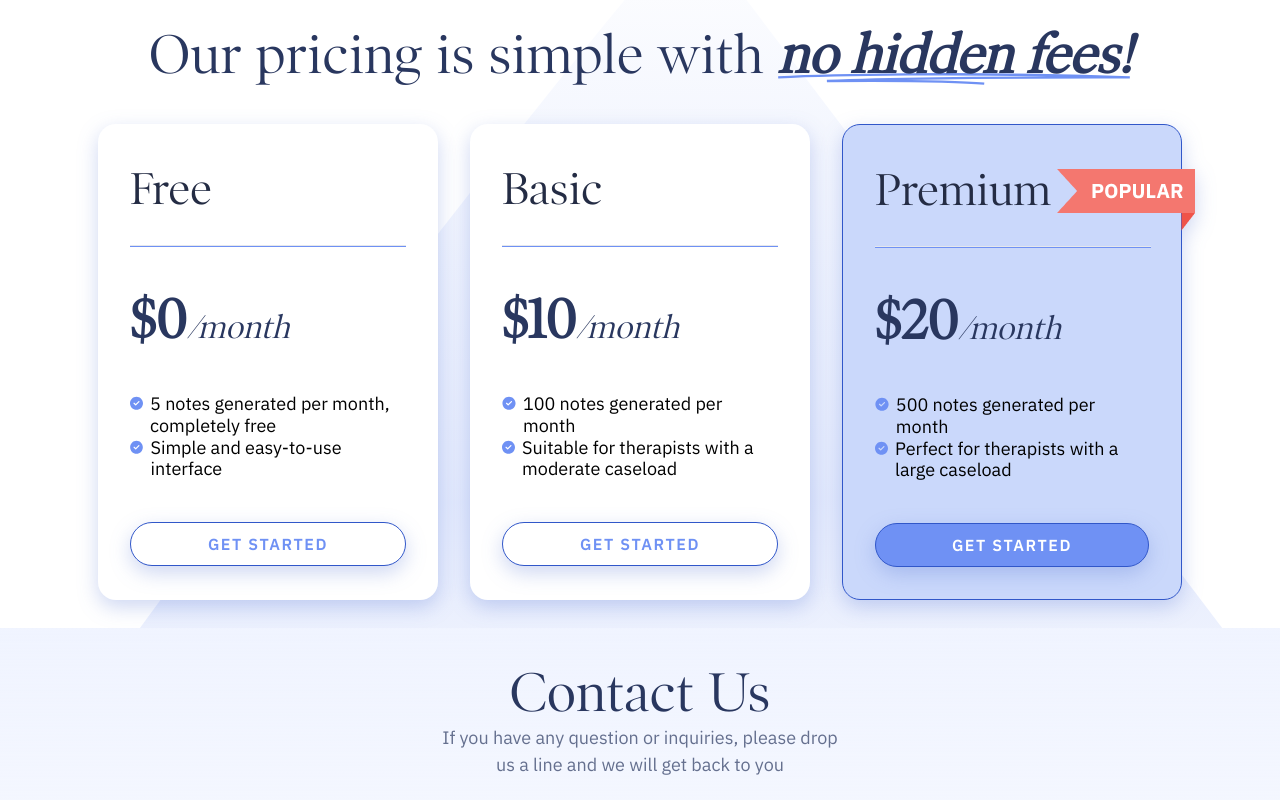
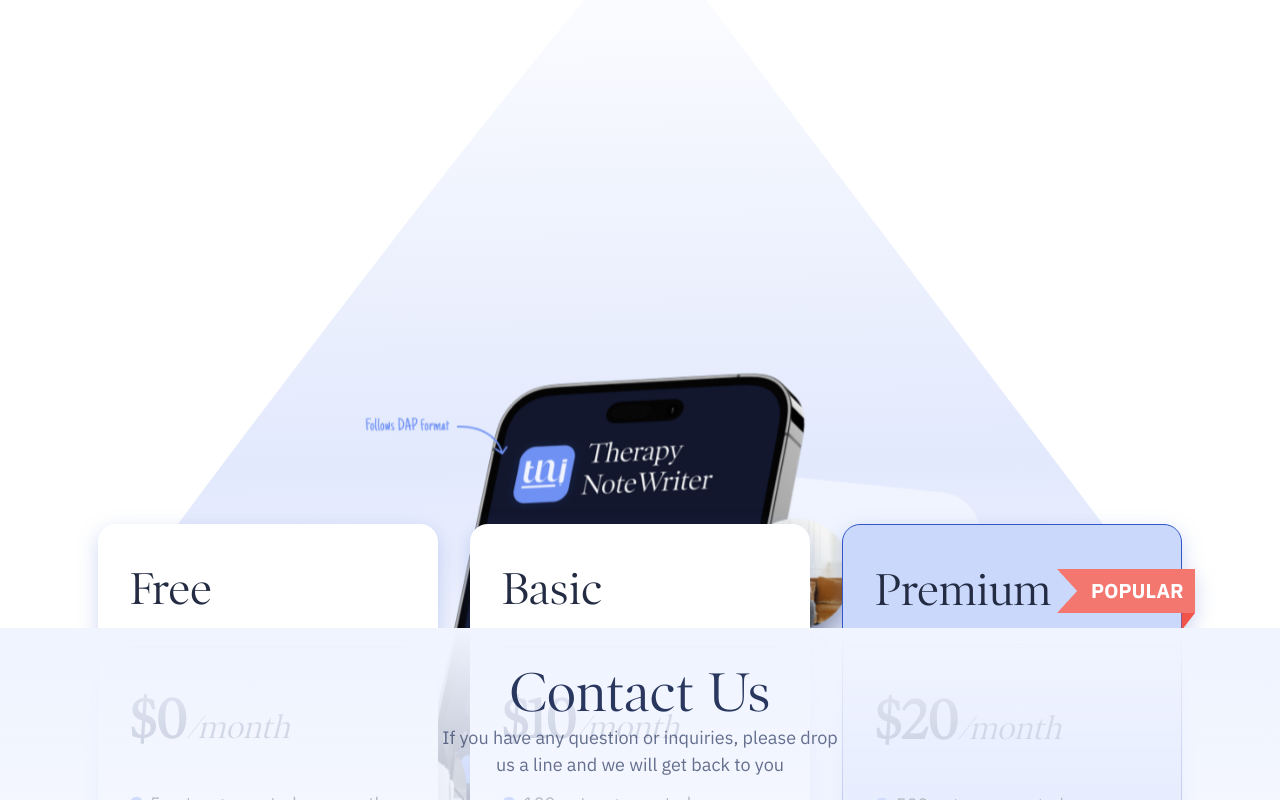
Before and after one commit to asdfstudio/therapy-note-writer-web-front, a Next.js app: page / in a window 1280 px wide. Shown: the part 3900-4700 px from the top of the page. Built offline with nearby package versions, Linux system fonts and the light colour scheme.

Commit message:
Pricing section scroll linked animation done

```diff
--- a/src/components/feedback.tsx
+++ b/src/components/feedback.tsx
@@ -54,7 +54,7 @@ const Feedback = () => {
         setCurrentIndex(newIndex);
     };
     return (
-    <div className='bg-[#F0F4FF] flex flex-col items-center'>
+        <div className='bg-[#F0F4FF] flex flex-col items-center z-[1]'>
             {/* Title */}
             <div
                 className='w-[23.6rem] mb-[3.61rem] mt-[1.81rem]
@@ -182,22 +182,30 @@ const Feedback = () => {
                 >
                     <hr
                         className={`w-[2.1875rem] h-[0.75rem] ${
-              currentIndex === 0 ? `bg-[#6F91F4] opacity-100` : `opacity-0`
+                            currentIndex === 0
+                                ? `bg-[#6F91F4] opacity-100`
+                                : `opacity-0`
                         } rounded-full`}
                     />
                     <hr
                         className={`w-[2.1875rem] h-[0.75rem] ${
-              currentIndex === 1 ? `bg-[#6F91F4] opacity-100` : `opacity-0`
+                            currentIndex === 1
+                                ? `bg-[#6F91F4] opacity-100`
+                                : `opacity-0`
                         } rounded-full`}
                     />
                     <hr
                         className={`w-[2.1875rem] h-[0.75rem] ${
-              currentIndex === 2 ? `bg-[#6F91F4] opacity-100` : `opacity-0`
+                            currentIndex === 2
+                                ? `bg-[#6F91F4] opacity-100`
+                                : `opacity-0`
                         } rounded-full`}
                     />
                     <hr
                         className={`w-[2.1875rem] h-[0.75rem] ${
-              currentIndex === 3 ? `bg-[#6F91F4] opacity-100` : `opacity-0`
+                            currentIndex === 3
+                                ? `bg-[#6F91F4] opacity-100`
+                                : `opacity-0`
                         } rounded-full`}
                     />
                 </div>
--- a/src/components/pricing.tsx
+++ b/src/components/pricing.tsx
@@ -1,8 +1,8 @@
 'use client';
 import Image from 'next/image';
 import Link from 'next/link';
-import React from 'react';
-import { motion } from 'framer-motion';
+import React, { useRef } from 'react';
+import { motion, useScroll, useTransform } from 'framer-motion';
 
 const contents = [
     {
@@ -32,16 +32,39 @@ const contents = [
 ];
 
 const Pricing = () => {
+    const titleRef = useRef<HTMLDivElement>(null);
+    const { scrollYProgress } = useScroll({
+        target: titleRef,
+        offset: ['1 1', '0 0'],
+    });
+
+    const opacityProgress = useTransform(scrollYProgress, [0, 1], [0.1, 1]);
+    const YProgress = useTransform(scrollYProgress, [0, 1], [-60, 100]);
+    const bgYProgress = useTransform(scrollYProgress, [0, 1], [500, 90]);
+    const bgBlurProgress = useTransform(
+        scrollYProgress,
+        [0, 0.8, 1],
+        ['blur(0)', 'blur(0)', 'blur(5px)']
+    );
+    const pricingYProgress = useTransform(
+        scrollYProgress,
+        [0, 0.7, 1],
+        [600, 600, 200]
+    );
+
     return (
         <div
             id='pricing'
             className=' flex flex-col items-center h-[calc(44rem)] relative
-            font-poynter_Oldstyle_Display bg-[url("/pricing-bg.svg")] bg-no-repeat '
+            font-poynter_Oldstyle_Display bg-[url("/pricing-bg.svg")] bg-no-repeat bg-cover '
         >
             <motion.div
-                initial={{ opacity: 0.3, y: 0 }}
-                whileInView={{ opacity: 1, y: 90 }}
-                transition={{ duration: 2, delay: 1 }}
+                className=' z-0'
+                ref={titleRef}
+                style={{
+                    opacity: opacityProgress,
+                    y: YProgress,
+                }}
             >
                 <h1 className='text-[3.4375rem] text-[#29375F] '>
                     <span className='font-poynter_Oldstyle_Display font-[400]'>
@@ -58,15 +81,10 @@ const Pricing = () => {
             </motion.div>
 
             <motion.div
-                // className=' relative'
-                initial={{ opacity: 1, scale: 1, y: 500 }}
-                whileInView={{
-                    opacity: 1,
-                    scale: 1,
-                    y: 90,
-                    filter: 'blur(5px)',
+                style={{
+                    y: bgYProgress,
+                    filter: bgBlurProgress,
                 }}
-                transition={{ duration: 2 }}
             >
                 <Image
                     src={'/pricing-banner-lg.png'}
@@ -74,17 +92,14 @@ const Pricing = () => {
                     width={700}
                     height={320}
                     draggable={false}
-                    className='hidden xlc:flex z-0'
+                    className='hidden md:flex z-0'
                 />
-                {/* <h1 className=' absolute text-[3rem] top-0'>
-                    here is an example
-                </h1> */}
             </motion.div>
             <motion.div
                 className=' absolute top-0 flex'
-                initial={{ opacity: 1, scale: 1, y: 600 }}
-                whileInView={{ opacity: 1, scale: 1, y: 200 }}
-                transition={{ duration: 2, delay: 2 }}
+                style={{
+                    y: pricingYProgress,
+                }}
             >
                 {contents.map((item: any, index: any) => {
                     return (
@@ -219,11 +234,4 @@ const Pricing = () => {
     );
 };
 
-// function scrollAnimation() {
-//   return(
-//     <motion.div>
-
-//     </motion.div>
-//   )
-// }
 export default Pricing;
```
Lines whose indentation alone changed are shown as unchanged.
